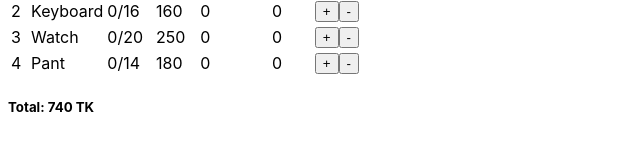
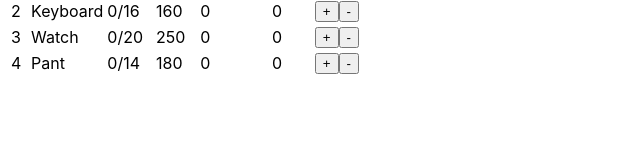
Before and after one commit to Jobayer109/Shopping-Cart-by-VITE, a React (Vite) app: page / in a window 1280 px wide. Shown: the part 135-300 px from the top of the page, without its empty margins (0-640 px from the left). Built offline with nearby package versions, Linux system fonts and the light colour scheme.

Commit message:
Shopping cart project table created successfully

```diff
--- a/src/components/ShoppingCart.jsx
+++ b/src/components/ShoppingCart.jsx
@@ -31,7 +31,7 @@ const ShoppingCart = () => {
     updateQuantity(id, -1);
   };
 
-  const total = products.reduce((acc, cur) => acc + cur.price, 0);
+  const total = products.reduce((acc, cur) => acc + cur.total, 0);
 
   return (
     <div>
@@ -56,9 +56,7 @@ const ShoppingCart = () => {
           ))}
         </tbody>
       </table>
-      <div>
-        <h5>Total: {total} TK</h5>{" "}
-      </div>
+      <div>{total > 0 && <h5>Total: {total} TK</h5>}</div>
     </div>
   );
 };
```
